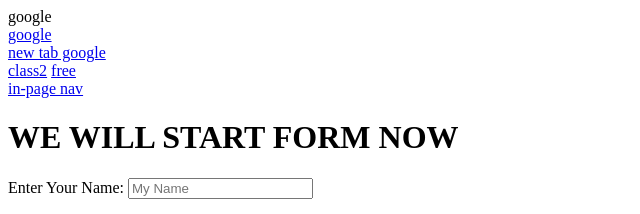
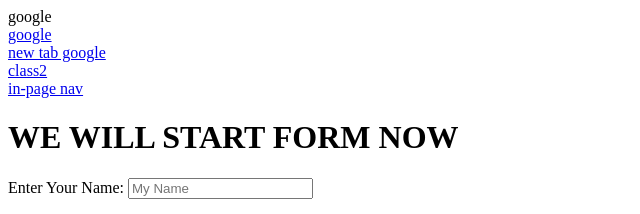
Before and after one commit to Jagadish030/A0821, a plain HTML site: page class3.html in a window 1280 px wide. Shown: the top 214 px of the page, 0-640 px from the left. Drawn offline with Linux system fonts and the light colour scheme.

Commit message:
class3.html has changed

```diff
--- a/class3.html
+++ b/class3.html
@@ -11,7 +11,6 @@
            <a target="_blank" href="https://www.google.com/">new tab google</a>
            <br/>
            <a href="./class2.html">class2</a>
-           <a href="./free.html">free</a>
            <br/>
            <a href="#heading1">in-page nav</a>
            <h1 id="heading1">WE WILL START FORM NOW</h1>
```
